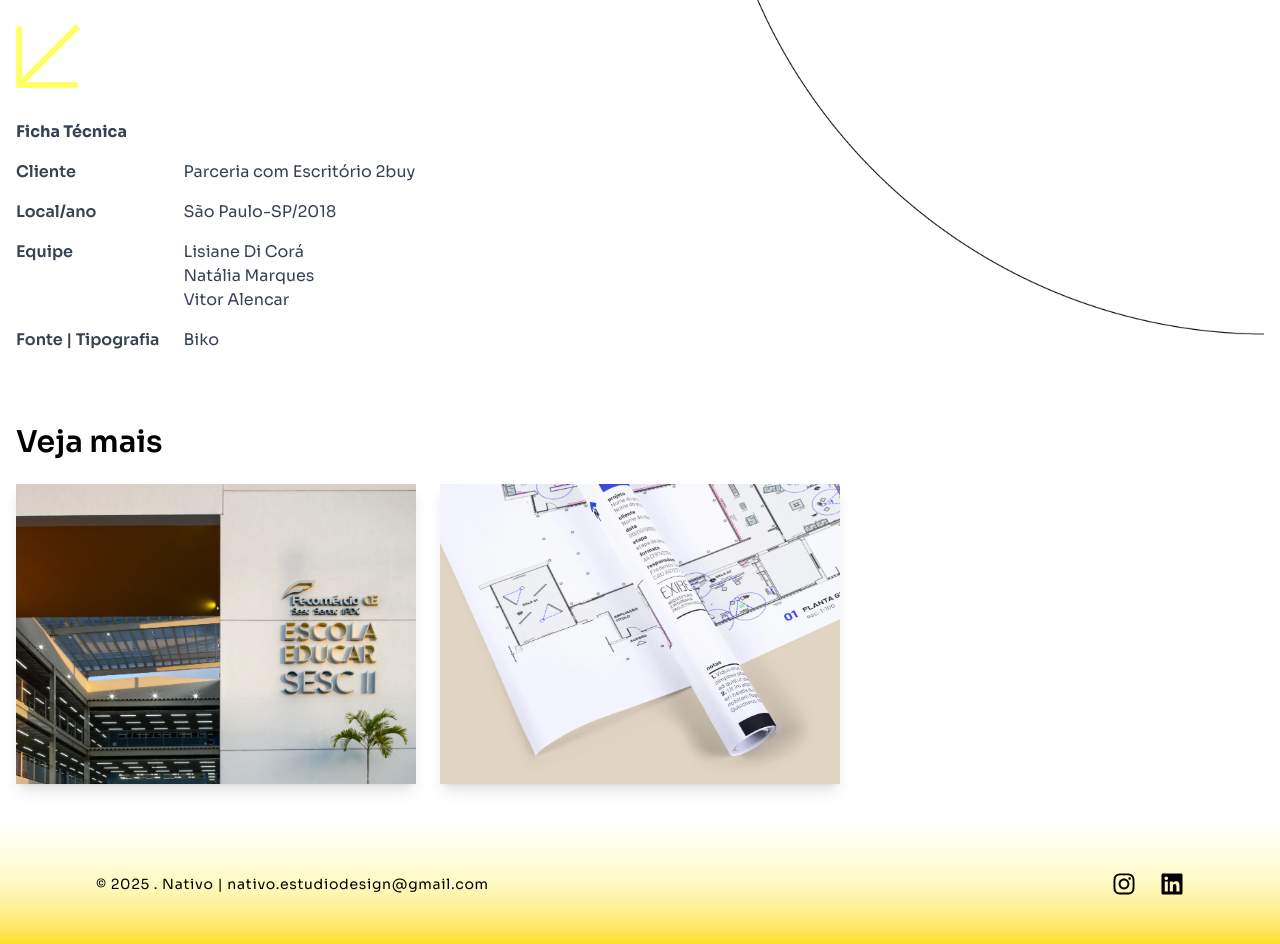
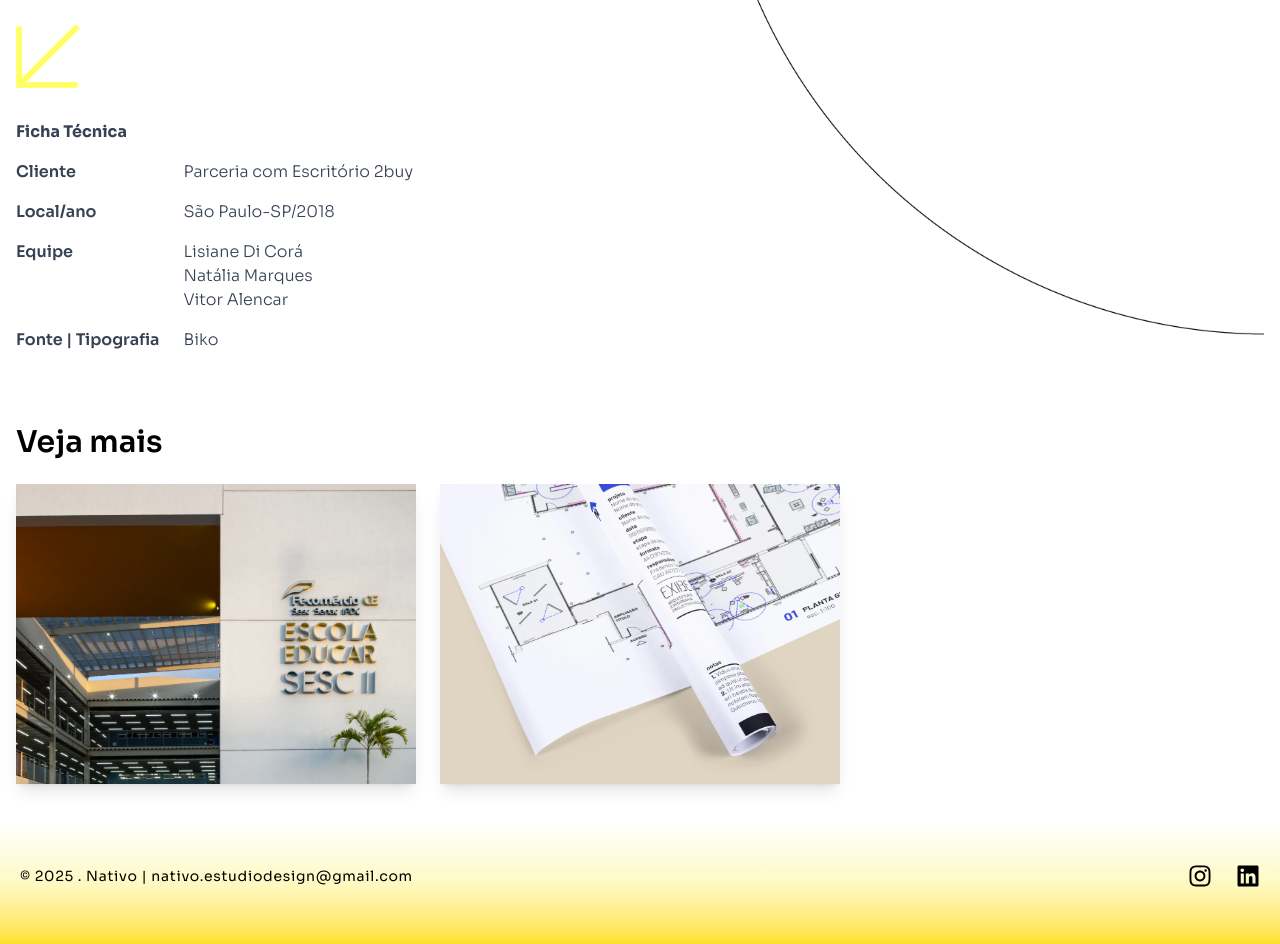
Before and after one commit to ygormaiac/nativo-studio, a Next.js app: page /projects/centenario in a window 1280 px wide. Shown: the part 5920-6864 px from the top of the page. Built offline with nearby package versions, Linux system fonts and the light colour scheme.

Commit message:
fix: adjust font-weight and footer container

```diff
--- a/src/app/projects/centenario/page.tsx
+++ b/src/app/projects/centenario/page.tsx
@@ -220,7 +220,7 @@ export default function Centenario() {
               <div className="hidden lg:block transform -translate-y-1/2 -translate-x-8 pl-8">
                 <Image width={24} height={24} src="/seta-ficha-tecnica.png" alt="Seta" className="w-16 h-auto" />
               </div>
-              <div className="grid grid-cols-[max-content_1fr] gap-x-6 gap-y-4 text-gray-700 max-w-md text-left">
+              <div className="grid grid-cols-[max-content_1fr] gap-x-6 gap-y-4 text-gray-700 max-w-md text-left font-light">
                 <p className="col-span-2 font-bold">Ficha Técnica</p>
 
                 <p className="font-semibold">Cliente</p>
--- a/src/app/projects/escola-sesc/page.tsx
+++ b/src/app/projects/escola-sesc/page.tsx
@@ -260,7 +260,7 @@ export default function EscolaSesc() {
             <div className="hidden lg:block transform -translate-y-1/2 -translate-x-8 pl-8">
               <Image width={24} height={24} src="/seta-ficha-tecnica.png" alt="Seta" className="w-16 h-auto" />
             </div>
-            <div className="grid grid-cols-[max-content_1fr] gap-x-6 gap-y-4 text-gray-700 max-w-md text-left">
+            <div className="grid grid-cols-[max-content_1fr] gap-x-6 gap-y-4 text-gray-700 max-w-md font-light text-left">
               <p className="col-span-2 font-bold">Ficha Técnica</p>
 
               <p className="font-semibold">Cliente</p>
--- a/src/components/Footer.tsx
+++ b/src/components/Footer.tsx
@@ -2,7 +2,8 @@ import { FaInstagram, FaLinkedin } from 'react-icons/fa';
 
 const Footer = () => {
   return (
-    <footer className="w-full min-h-[120px] flex flex-col sm:flex-row items-center justify-between bg-gradient-to-b from-white via-yellow-100 to-yellow-300 text-black py-10 px-6 sm:px-24 text-center sm:text-left">
+    <footer className="w-full min-h-[120px] bg-gradient-to-b from-white via-yellow-100 to-yellow-300 text-black py-10 text-center sm:text-left">
+      <div className="container mx-auto flex justify-between items-center max-w-screen-xl px-5">
         <p className="mb-4 sm:mb-0 text-xs lg:text-sm tracking-wider">© 2025 . Nativo | nativo.estudiodesign@gmail.com</p>
 
         <nav className="w-full sm:w-auto flex justify-center sm:justify-end mt-2 sm:mt-0">
@@ -19,6 +20,7 @@ const Footer = () => {
             </li>
           </ul>
         </nav>
+      </div>
     </footer>
 
   );
```
Lines whose indentation alone changed are shown as unchanged.
